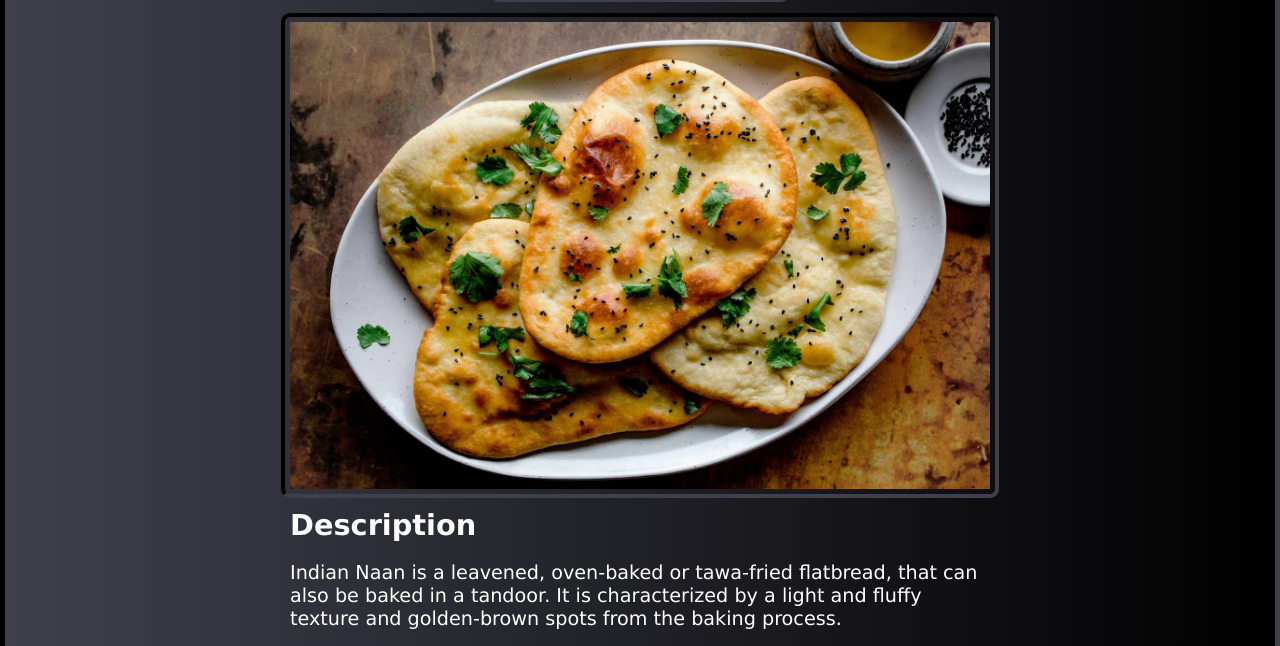
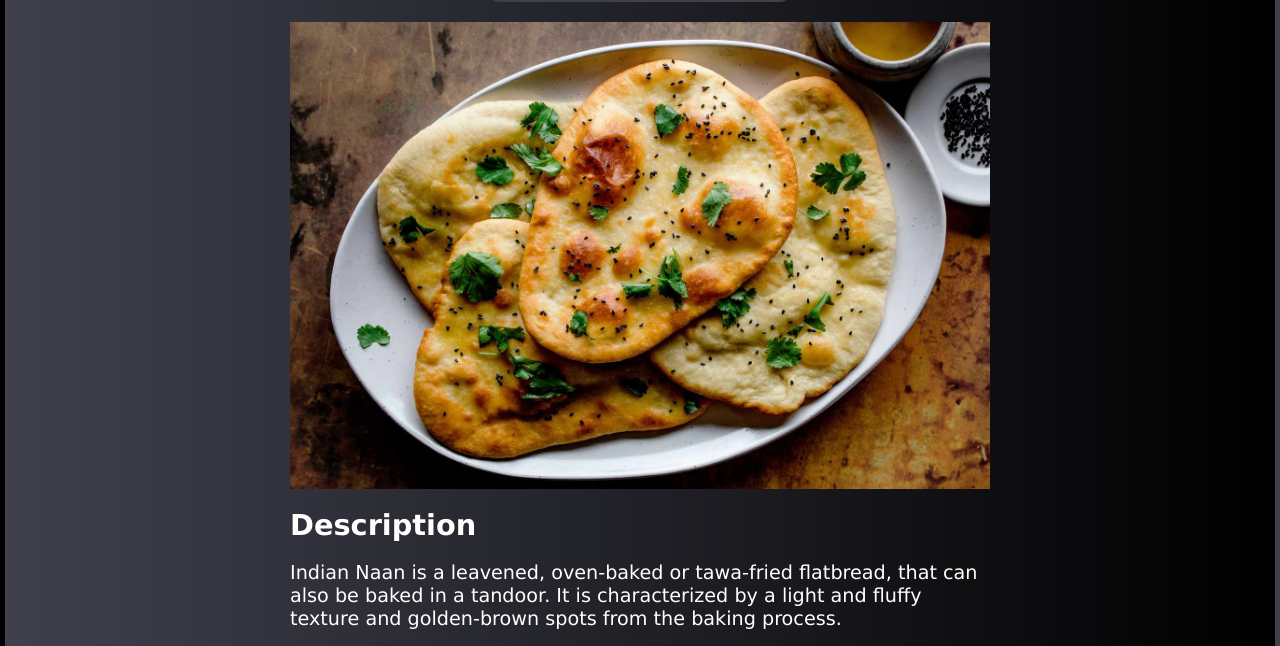
Before and after one commit to icarus5851/odin-recipes, a plain HTML site: page recipes/indiannaan.html in a window 1280 px wide. Shown: the part 115-761 px from the top of the page. Drawn offline with Linux system fonts and the light colour scheme.

Commit message:
Update styles.css

```diff
--- a/styles.css
+++ b/styles.css
@@ -14,8 +14,6 @@ body,html{
     height: auto;
     max-width: 700px;
     padding:5px;
-    outline:4px inset #40404d;
-    border-radius: 5px;
     margin: 5px auto auto;
 }
 .imagediv{
```
